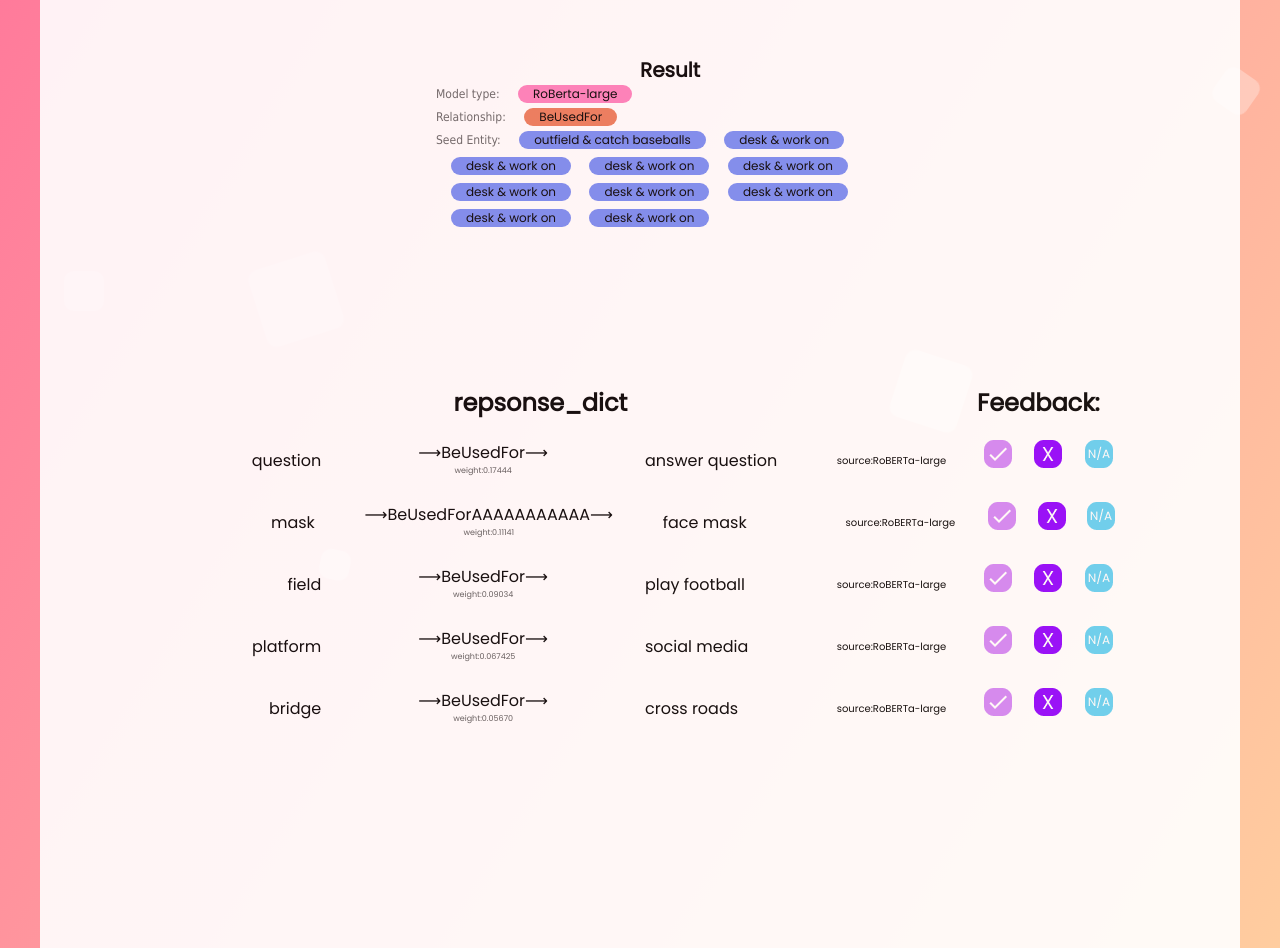
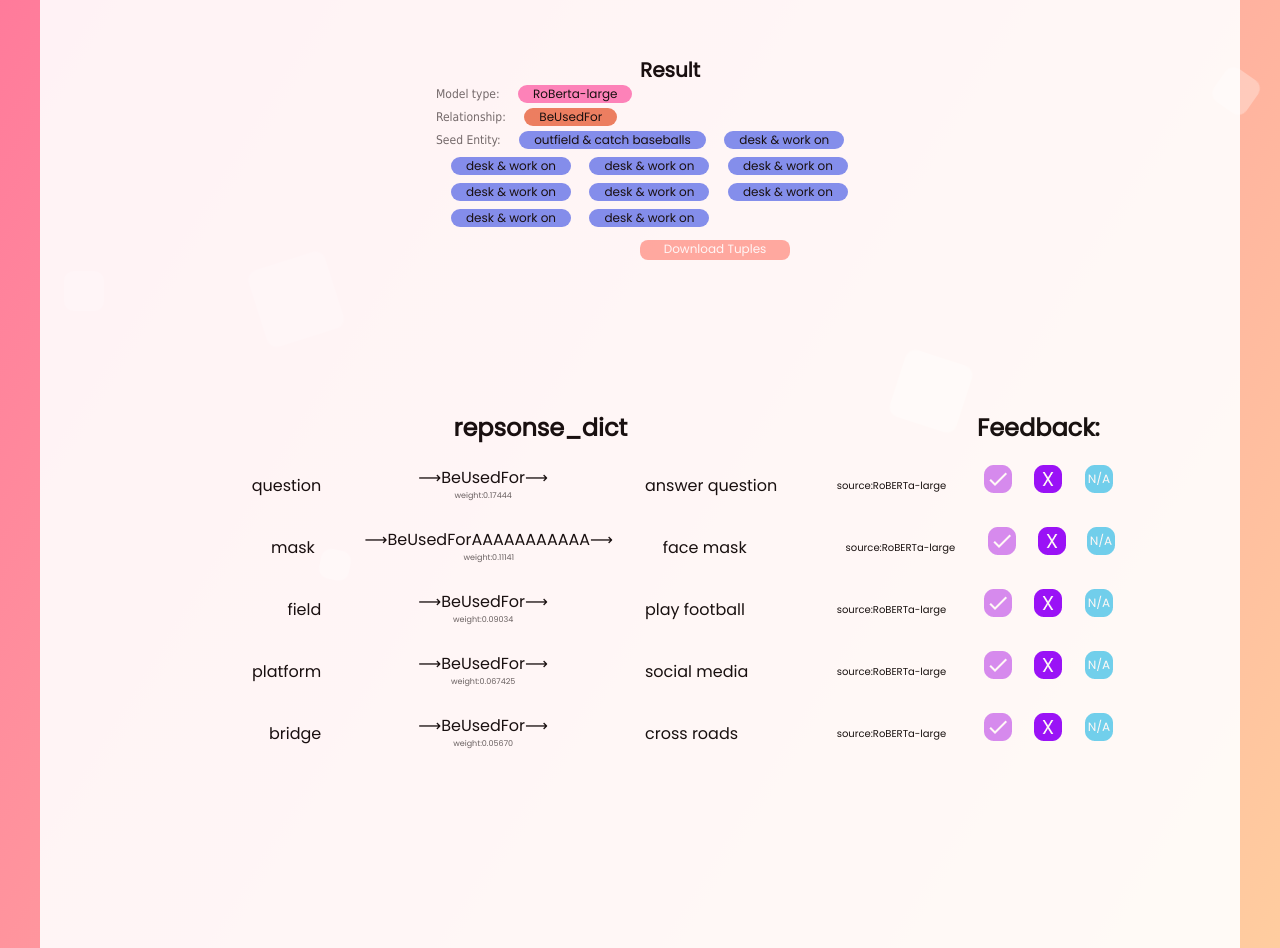
Before and after one commit to BinnYEver/new-frontend-local, a Flask app: page /resultER in a window 1280 px wide. Shown: the part 361-1309 px from the top of the page. Run offline with Flask 2, Linux system fonts and the light colour scheme.

Commit message:
first commit

```diff
--- a/static/css/resultER.css
+++ b/static/css/resultER.css
@@ -476,6 +476,28 @@ body {
 }
 
 
+.result_board .download_but {
+    margin-left: 50%;
+    width: 150px;
+    height: 20px;
+    text-align: center;
+    background: #ffa99f;
+    font: normal 400 12px 'Poppins', sans-serif;
+    border-radius: 8px;
+}
+
+.result_board .download_but a {
+    color: rgba(255, 255, 255, 1);
+}
+
+.result_board .download_but:hover {
+    background-color: #f04916;
+}
+
+
+
+
+
 .footer_box {
     min-height: 290px;
     background-color: rgba(62, 62, 62, 1);
--- a/static/js/home.js
+++ b/static/js/home.js
@@ -31,7 +31,7 @@ submit_but.addEventListener('click', () => {
 
 
 add_search.addEventListener("click", () => {
-
+    if (parent_entity_pair.childElementCount < 5) {
         var new_pairs = document.createElement("div");
         var text_field1 = document.createElement("input");
         var text_field2 = document.createElement("input");
@@ -41,6 +41,8 @@ add_search.addEventListener("click", () => {
         new_pairs.appendChild(text_field1);
         new_pairs.appendChild(text_field2);
         parent_entity_pair.appendChild(new_pairs);
+    }
+
 
 
 })
@@ -49,6 +51,4 @@ min_search.addEventListener("click", () => {
     if (parent_entity_pair.childElementCount > 3) {
         parent_entity_pair.removeChild(parent_entity_pair.lastChild)
     }
-
-
 })
--- a/static/js/resultER.js
+++ b/static/js/resultER.js
@@ -19,7 +19,7 @@ optionsList.forEach(e => {
 });
 
 add_search.addEventListener("click", () => {
-
+    if (parent_entity_pair.childElementCount < 5) {
         var new_pairs = document.createElement("div");
         var text_field1 = document.createElement("input");
         var text_field2 = document.createElement("input");
@@ -29,6 +29,8 @@ add_search.addEventListener("click", () => {
         new_pairs.appendChild(text_field1);
         new_pairs.appendChild(text_field2);
         parent_entity_pair.appendChild(new_pairs);
+    }
+
 
 
 })
--- a/templates/loading.html
+++ b/templates/loading.html
@@ -6,7 +6,7 @@
     <meta charset="UTF-8">
     <meta name="viewport" content="width=device-width, initial-scale=1.0">
     <meta http-equiv="X-UA-Compatible" content="ie=edge">
-    <title>home page</title>
+    <title>loading page</title>
     <link rel="shortcut icon" href="../static/favicon.png">
     <link rel="stylesheet" href="/static/css/base.css">
     <link rel="stylesheet" href="/static/css/loading.css">
--- a/templates/resultER.html
+++ b/templates/resultER.html
@@ -23,14 +23,19 @@
             <div class="fl">
                 <ul>
                     <li><img src="../static/imgs/menu group.png" alt=""></li>
-                    <li id="DocumentID"><a href="https://github.com/tanyuqian/knowledge-harvest-from-lms/">Document</a>
+                    <li id="DocumentID"><a href="https://arxiv.org/pdf/2206.14268.pdf">Document</a>
                     </li>
                     <li id="FQID"><a href="https://github.com/tanyuqian/knowledge-harvest-from-lms/">F&Q</a></li>
-                    <li id="AboutID"><a href="https://github.com/tanyuqian/knowledge-harvest-from-lms/">About</a></li>
+                    <li id="AboutID"><a
+                            href="https://github.com/tanyuqian/knowledge-harvest-from-lms/blob/master/README.md">About</a>
+                    </li>
                 </ul>
             </div>
             <div id="main_title">
-                <h1>Language Model Net</h1>
+                <a href="{{ url_for('index') }}">
+                    <h1>Language Model Net</h1>
+                </a>
+
                 <p>-- harvest kowledge graphs from pretrained language models --</p>
             </div>
             <!-- <div class="fr">
@@ -114,7 +119,9 @@
             <span class="seed_entity_name">desk & work on</span>
 
         </div>
-
+        <div class="download_but">
+            <a href="javascript:;">Download Tuples</a>
+        </div>
 
         <section class="result_tuples">
             <div class="head_table">
```
Also changed, not shown: templates/home.html (+7 -3 lines). Lines whose indentation alone changed are shown as unchanged.
